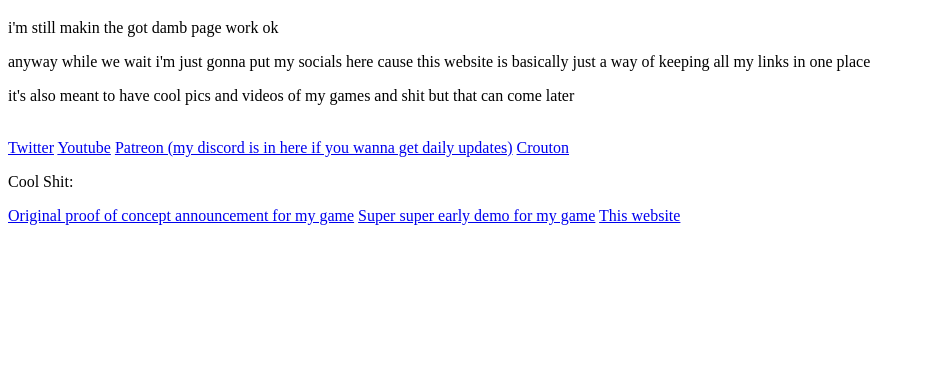
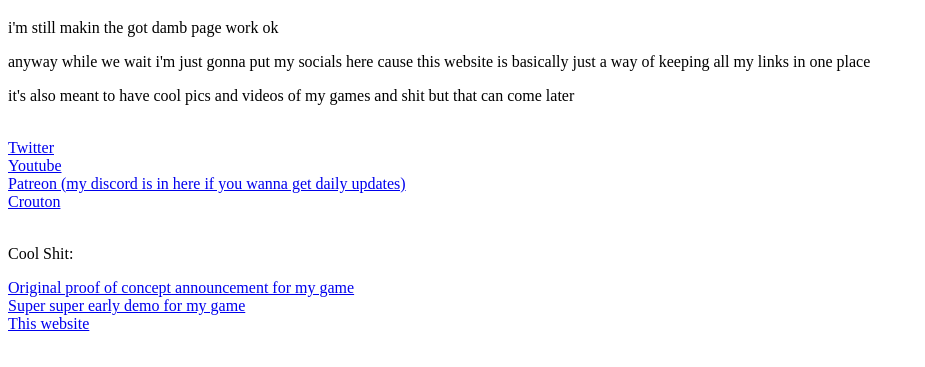
Before and after one commit to MaenadGamesOfficial/maenadgamesofficial.github.io, a plain HTML site: page index.html in a window 1280 px wide. Shown: the part 61-428 px from the top of the page, without its empty margins (0-925 px from the left). Drawn offline with Linux system fonts and the light colour scheme.

Commit message:
Update index.html

```diff
--- a/index.html
+++ b/index.html
@@ -6,14 +6,14 @@
 <p>anyway while we wait i'm just gonna put my socials here cause this website is basically just a way of keeping all my links in one place</p>
 <p>it's also meant to have cool pics and videos of my games and shit but that can come later</p>
 <br>
-<a href="https://twitter.com/CarfuHelljam">Twitter</a>
-<a href="https://www.youtube.com/channel/UCgrgXFX_uJAxJ611godoP7g">Youtube</a>
-<a href="https://www.patreon.com/maenadgames">Patreon (my discord is in here if you wanna get daily updates)</a>
-<a href="https://crouton.net/">Crouton</a>
+<a href="https://twitter.com/CarfuHelljam">Twitter</a><br>
+<a href="https://www.youtube.com/channel/UCgrgXFX_uJAxJ611godoP7g">Youtube</a><br>
+<a href="https://www.patreon.com/maenadgames">Patreon (my discord is in here if you wanna get daily updates)</a><br>
+<a href="https://crouton.net/">Crouton</a><br>
 <br>
 <p>Cool Shit:</p>
-<a href="https://youtu.be/N9pb1qyLWTs">Original proof of concept announcement for my game<a>
-<a href="https://youtu.be/kwhCMsXx-Zc">Super super early demo for my game<a>
-<a href="http://maenadgames.com/">This website<a>
+<a href="https://youtu.be/N9pb1qyLWTs">Original proof of concept announcement for my game<a><br>
+<a href="https://youtu.be/kwhCMsXx-Zc">Super super early demo for my game<a><br>
+<a href="http://maenadgames.com/">This website<a><br>
 </body>
 </html>
```
